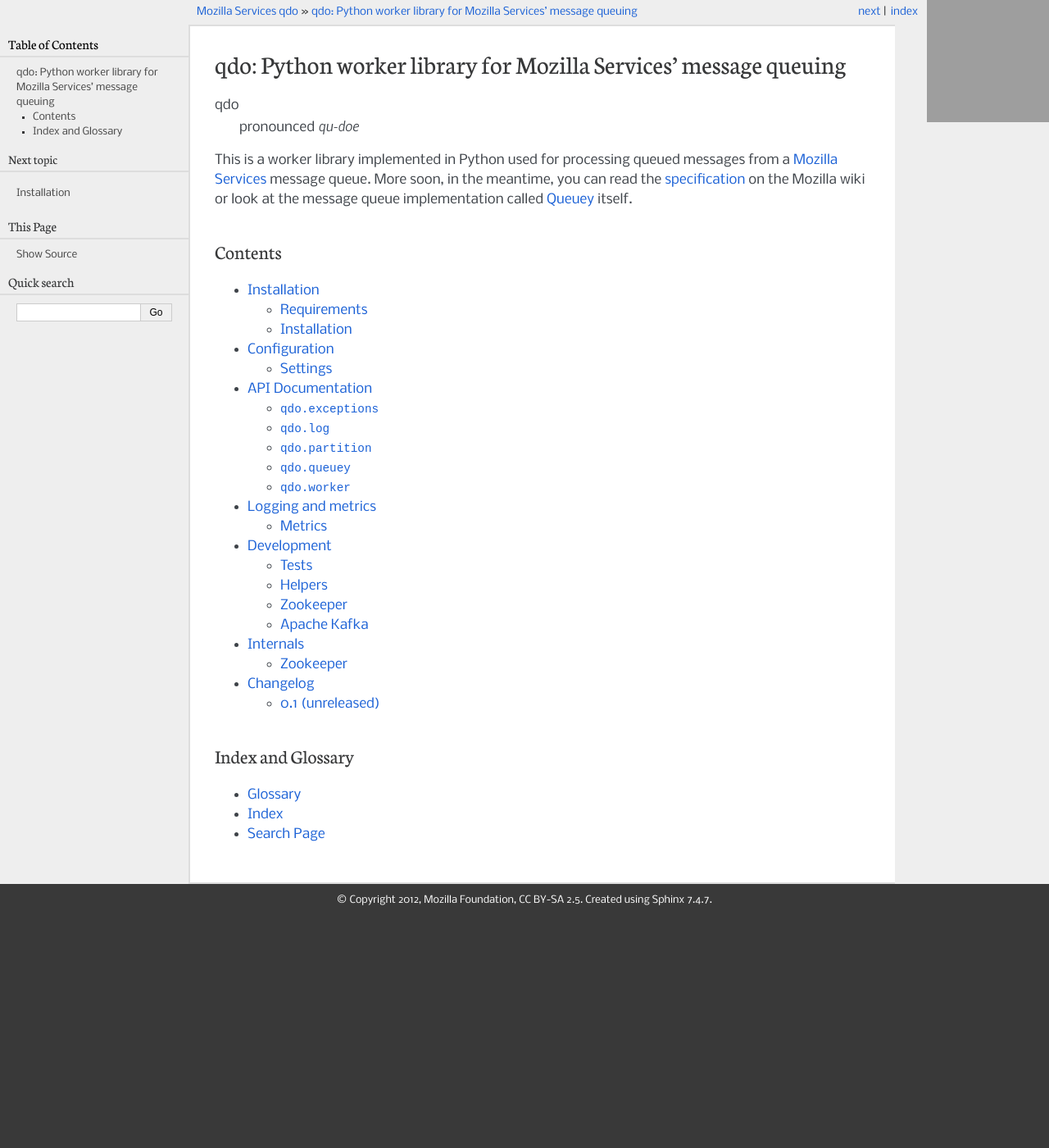
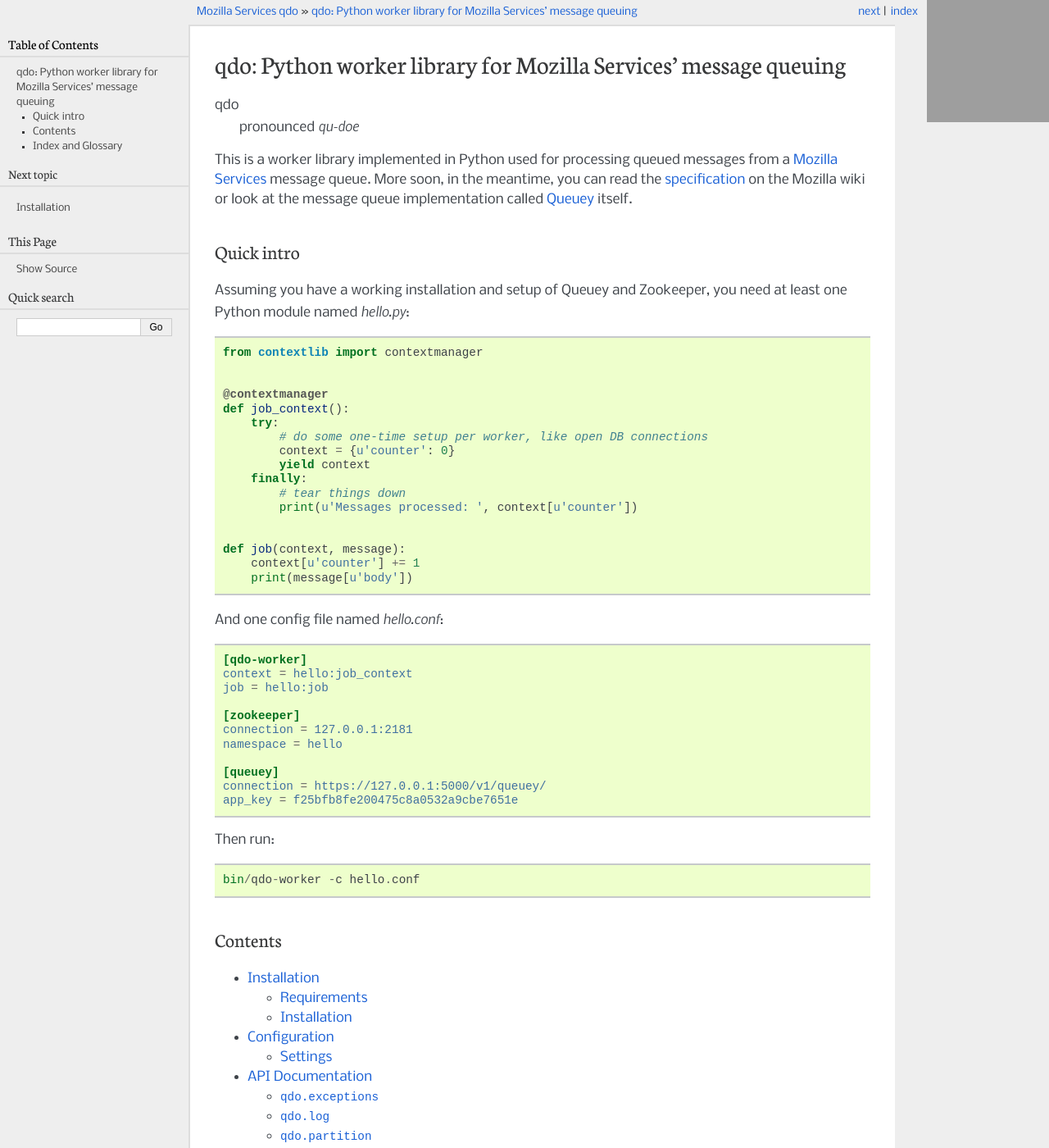
Before and after one commit to mozilla-services/qdo, a Sphinx documentation site: the page built from docs/index.rst, in a window 1280 px wide and 1400 px high. Shown: the whole window at 82% size. Built offline with Sphinx 7.4.7, drawn with Linux system fonts in a browser that asks for light colours; grey boxes are pictures that could not be loaded.

Commit message:
document the actual developer usage

```diff
--- a/docs/index.rst
+++ b/docs/index.rst
@@ -11,6 +11,51 @@
 `specification <https://wiki.mozilla.org/Services/Sagrada/Queuey>`_ on the
 Mozilla wiki or look at the message queue implementation called
 :term:`Queuey` itself.
+
+Quick intro
+===========
+
+Assuming you have a working installation and setup of Queuey and Zookeeper,
+you need at least one Python module named `hello.py`::
+
+    from contextlib import contextmanager
+
+
+    @contextmanager
+    def job_context():
+        try:
+            # do some one-time setup per worker, like open DB connections
+            context = {u'counter': 0}
+            yield context
+        finally:
+            # tear things down
+            print(u'Messages processed: ', context[u'counter'])
+
+
+    def job(context, message):
+        context[u'counter'] += 1
+        print(message[u'body'])
+
+And one config file named `hello.conf`:
+
+.. code-block:: ini
+
+    [qdo-worker]
+    context = hello:job_context
+    job = hello:job
+
+    [zookeeper]
+    connection = 127.0.0.1:2181
+    namespace = hello
+
+    [queuey]
+    connection = https://127.0.0.1:5000/v1/queuey/
+    app_key = f25bfb8fe200475c8a0532a9cbe7651e
+
+Then run::
+
+   bin/qdo-worker -c hello.conf
+
 
 Contents
 ========
```
